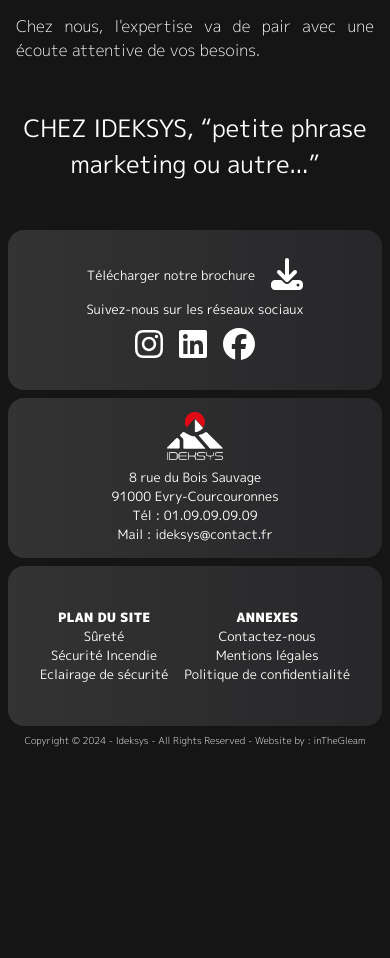
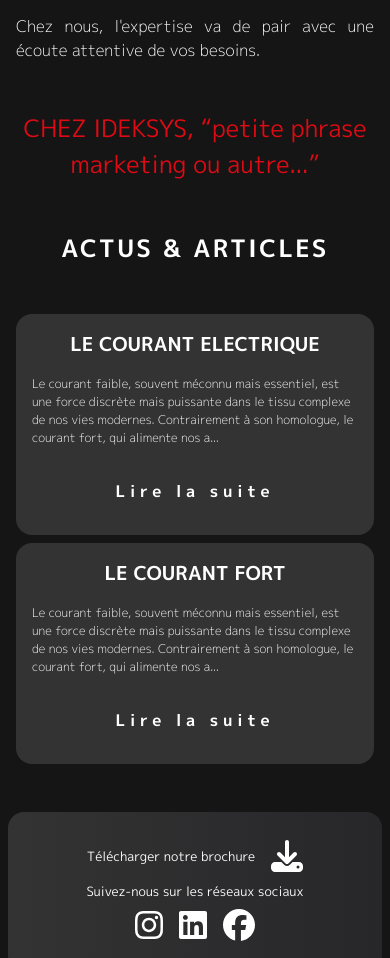
Before and after one commit to jessygomes/Ideksys_Website, a Next.js app: page / in a window 390 px wide. Shown: the part 1254-2212 px from the top of the page. Before the commit the page ends 2010 px from the top, so only its background shows below. Built offline with nearby package versions, Linux system fonts and the light colour scheme.

Commit message:
Ajout articles Homepage & detail Responsive

```diff
--- a/src/app/actualites/[slug]/page.tsx
+++ b/src/app/actualites/[slug]/page.tsx
@@ -1,9 +1,14 @@
 import Link from "next/link";
-import React from "react";
+import type { Metadata } from "next";
+
+export const metadata: Metadata = {
+  title: "Le courant faible | Ideksys",
+  description: "Article - Ideksys",
+};
 
 export default function ArticlePage() {
   return (
-    <section className="flex flex-col gap-[2rem] mt-[7rem] w-full px-[15rem]">
+    <section className="flex flex-col gap-[0.5rem] lg:gap-[2rem] mt-[7rem] w-full px-[0.5rem] lg:px-[15rem]">
       <h1 className="text-white font-mPlusBold tracking-widest text-[1.5rem] lg:text-[2rem] text-center my-[0.5rem]">
         LE COURANT FAIBLE
       </h1>
@@ -37,7 +42,14 @@ export default function ArticlePage() {
         les plus fins peuvent avoir un impact monumental sur notre monde
         moderne.
       </p>
-      <div className="flex flex-wrap justify-center gap-[1rem]"></div>
+      <div className="flex flex-wrap justify-center gap-[1rem]">
+        <Link
+          href="/actualites"
+          className="p-[1rem] lg:w-[50%] text-white text-center hover:text-white bg-gris-case font-mPlusBold tracking-[0.3rem] bg-gradient-to-r from-black-800 to-zinc-600 rounded-2xl lg:rounded-3xl focus:outline-none focus:ring-2 focus:ring-red-600 transition-all duration-300 ease-in-out hover:from-red-600 hover:to-red-800 hover:ring-2 hover:ring-red-600 hover:shadow-xl"
+        >
+          Revenir sur la page Actus & Articles
+        </Link>
+      </div>
     </section>
   );
 }
--- a/src/app/actualites/page.tsx
+++ b/src/app/actualites/page.tsx
@@ -26,12 +26,12 @@ export default function Actu() {
           actus & articles
         </h1>
       </div>
-      <div className="flex flex-wrap justify-center gap-[1rem] px-[0.5rem] lg:px-[15rem]">
+      <div className="flex flex-wrap justify-center gap-[1rem] px-[0.5rem] lg:px-[14rem]">
         {posts.map((post) => (
           <Link
             key={post.id}
             href={`/actualites/${post.slug}`}
-            className="h-auto lg:w-[45%] bg-gris-case p-[1rem] lg:p-[2rem] rounded-2xl lg:rounded-3xl"
+            className="h-auto lg:w-[45%] bg-gris-case p-[1rem] lg:p-[2rem] rounded-2xl lg:rounded-3xl hover:bg-[#4b4b4b] transition-all duration-300 ease-in-out hover:shadow-xl"
           >
             <h2 className="text-white font-mPlusBold text-[1.2rem] lg:text-[1.5rem]">
               {post.title}
--- a/src/app/components/Footer.jsx
+++ b/src/app/components/Footer.jsx
@@ -79,17 +79,17 @@ export default function Footer() {
             <p className="text-white font-mPlusBlack text-[0.8rem]">
               PLAN DU SITE
             </p>
-            <Link className="" href="/surete">
+            <Link className="" href="/nos-expertises/surete">
               <p className=" font-mPlusRegular text-white text-[0.8rem] hover:text-bleu-surete">
                 Sûreté
               </p>
             </Link>
-            <Link className="" href="/securité-incendie">
+            <Link className="" href="/nos-expertises/securité-incendie">
               <p className=" font-mPlusRegular text-white text-[0.8rem] hover:text-rouge-incendie">
                 Sécurité Incendie
               </p>
             </Link>
-            <Link className="" href="/eclairage-de-securite">
+            <Link className="" href="/nos-expertises/eclairage-de-securite">
               <p className=" font-mPlusRegular text-white text-[0.8rem] hover:text-vert-securite">
                 Eclairage de sécurité
               </p>
--- /dev/null
+++ b/src/app/components/Home/Articles.tsx
@@ -0,0 +1,34 @@
+import Image from "next/image";
+import Link from "next/link";
+import posts from "../../../data/posts";
+
+export default function Articles() {
+  return (
+    <section>
+      <h1 className="text-white font-mPlusBold uppercase tracking-widest text-[1.5rem] lg:text-[2rem] text-center my-[0.5rem]">
+        actus & articles
+      </h1>
+      <div className="flex flex-col justify-center gap-[0.5rem] lg:gap-[1rem] sm:flex-row px-[1rem] lg:px-[15rem] mt-[3rem]">
+        {posts.slice(-2).map((post) => (
+          <article
+            key={post.id}
+            className="flex flex-col justify-between gap-[1rem] h-auto lg:w-[50%] bg-gris-case p-[1rem] lg:p-[2rem] rounded-2xl lg:rounded-3xl hover:shadow-2xl transition-all duration-300 ease-in-out"
+          >
+            <h2 className="text-white text-center font-mPlusBold text-[1.2rem] lg:text-[1.2rem]">
+              {post.title}
+            </h2>
+            <p className="text-white text-[12px] lg:text-[1rem] font-mPlusLight">
+              {post.content.substring(0, 200)}...
+            </p>
+            <Link
+              className="p-[1rem] w-full text-center text-white hover:text-white font-mPlusBold tracking-[0.3rem] bg-gradient-to-r from-black-800 to-zinc-600 rounded-2xl lg:rounded-3xl focus:outline-none focus:ring-2 focus:ring-red-600 transition-all duration-300 ease-in-out hover:from-red-600 hover:to-red-800 hover:ring-2 hover:ring-red-600 hover:shadow-xl"
+              href={`/actualites/${post.slug}`}
+            >
+              Lire la suite
+            </Link>
+          </article>
+        ))}
+      </div>
+    </section>
+  );
+}
--- a/src/app/components/Home/Homepage.jsx
+++ b/src/app/components/Home/Homepage.tsx
@@ -3,6 +3,7 @@ import Expertises from "./Expertises";
 import Services from "./Services";
 import SavoirFaire from "./SavoirFaire";
 import { TestCard } from "./TestCard";
+import Articles from "./Articles";
 
 export default function Homepage() {
   return (
@@ -17,6 +18,9 @@ export default function Homepage() {
       <div className="mt-[3rem] lg:mt-[3rem]">
         <SavoirFaire />
       </div>
+      <div className="mt-[3rem] lg:mt-[3rem]">
+        <Articles />
+      </div>
     </div>
   );
 }
--- a/src/app/components/Home/SavoirFaire.jsx
+++ b/src/app/components/Home/SavoirFaire.tsx
@@ -53,7 +53,7 @@ export default function SavoirFaire() {
           </p>
         </article>
       </div>
-      <p className="text-center text-[1.5rem] text-white font-mPlusRegular mt-[3rem]">
+      <p className="text-center text-[1.5rem] text-rouge-incendie font-mPlusRegular mt-[3rem]">
         CHEZ IDEKSYS, “petite phrase marketing ou autre...”
       </p>
     </section>
--- a/src/app/components/Home/Services.jsx
+++ b/src/app/components/Home/Services.tsx
@@ -4,14 +4,14 @@ import Link from "next/link";
 export default function Services() {
   return (
     <div className="flex flex-wrap justify-center lg:flex-row px-[0.5rem] lg:px-[1rem] gap-[0.5rem] lg:gap-[1rem]">
-      <div className="flex flex-col justify-center items-center gap-[0.5rem] lg:gap-[1rem] lg:flex-[3] sm:flex-[3] h-[3.5rem] sm:h-[6rem] lg:h-[10rem] w-full rounded-2xl lg:rounded-3xl overflow-hidden bg-gradient-to-r from-gris-case to-zinc-800 CardService">
+      <div className="flex flex-col justify-center items-center gap-[0.5rem] lg:gap-[1rem] lg:flex-[3] sm:flex-[3] h-[3.5rem] sm:h-[6rem] lg:h-[10rem] w-full rounded-2xl lg:rounded-3xl overflow-hidden bg-gradient-to-r from-gris-case to-zinc-800 hover:shadow-2xl CardService">
         <h2 className=" font-mPlusBold text-white lg:text-[1.8rem]">
           NOS SERVICES
         </h2>
       </div>
       <Link
         href="/surete"
-        className="flex px-3 sm:flex-col justify-center items-center gap-[0.5rem] sm:gap-[0.2rem] lg:gap-[1rem] sm:flex-[2] lg:flex-[2] h-[3.5rem] sm:h-[6rem] lg:h-[10rem] w-[48%] rounded-2xl lg:rounded-3xl overflow-hidden bg-gradient-to-r from-gris-case to-zinc-800 CardService"
+        className="flex px-3 sm:flex-col justify-center items-center gap-[0.5rem] sm:gap-[0.2rem] lg:gap-[1rem] sm:flex-[2] lg:flex-[2] h-[3.5rem] sm:h-[6rem] lg:h-[10rem] w-[48%] rounded-2xl lg:rounded-3xl overflow-hidden bg-gradient-to-r from-gris-case to-zinc-800 hover:shadow-2xl CardService"
       >
         <div className="h-[1.5rem] lg:h-[5rem] w-auto">
           <Image
@@ -28,7 +28,7 @@ export default function Services() {
       </Link>
       <Link
         href="/surete"
-        className="flex px-3 sm:flex-col justify-center items-center gap-[0.5rem] sm:gap-[0.2rem] lg:gap-[1rem] sm:flex-[2] lg:flex-[2] h-[3.5rem] sm:h-[6rem] lg:h-[10rem] w-[48%] rounded-2xl lg:rounded-3xl overflow-hidden bg-gradient-to-r from-gris-case to-zinc-800 CardService"
+        className="flex px-3 sm:flex-col justify-center items-center gap-[0.5rem] sm:gap-[0.2rem] lg:gap-[1rem] sm:flex-[2] lg:flex-[2] h-[3.5rem] sm:h-[6rem] lg:h-[10rem] w-[48%] rounded-2xl lg:rounded-3xl overflow-hidden bg-gradient-to-r from-gris-case to-zinc-800 hover:shadow-2xl CardService"
       >
         <div className="h-[1.5rem] lg:h-[5rem] w-auto">
           <Image
@@ -45,7 +45,7 @@ export default function Services() {
       </Link>
       <Link
         href="/surete"
-        className="flex px-3 sm:flex-col justify-center items-center gap-[0.5rem] sm:gap-[0.2rem] lg:gap-[1rem] sm:flex-[2] lg:flex-[2] h-[3.5rem] sm:h-[6rem] lg:h-[10rem] w-[48%] rounded-2xl lg:rounded-3xl overflow-hidden bg-gradient-to-r from-gris-case to-zinc-800 CardService"
+        className="flex px-3 sm:flex-col justify-center items-center gap-[0.5rem] sm:gap-[0.2rem] lg:gap-[1rem] sm:flex-[2] lg:flex-[2] h-[3.5rem] sm:h-[6rem] lg:h-[10rem] w-[48%] rounded-2xl lg:rounded-3xl overflow-hidden bg-gradient-to-r from-gris-case to-zinc-800 hover:shadow-2xl CardService"
       >
         <div className="h-[1.5rem] lg:h-[5rem] w-auto">
           <Image
@@ -62,7 +62,7 @@ export default function Services() {
       </Link>
       <Link
         href="/surete"
-        className="flex px-3 sm:flex-col justify-center items-center gap-[0.5rem] sm:gap-[0.2rem] lg:gap-[1rem] sm:flex-[2] lg:flex-[2] h-[3.5rem] sm:h-[6rem] lg:h-[10rem] w-[48%] rounded-2xl lg:rounded-3xl overflow-hidden bg-gradient-to-r from-gris-case to-zinc-800 CardService"
+        className="flex px-3 sm:flex-col justify-center items-center gap-[0.5rem] sm:gap-[0.2rem] lg:gap-[1rem] sm:flex-[2] lg:flex-[2] h-[3.5rem] sm:h-[6rem] lg:h-[10rem] w-[48%] rounded-2xl lg:rounded-3xl overflow-hidden bg-gradient-to-r from-gris-case to-zinc-800 hover:shadow-2xl CardService"
       >
         <div className="h-[1.5rem] lg:h-[5rem] w-auto">
           <Image
--- a/tsconfig.json
+++ b/tsconfig.json
@@ -26,7 +26,7 @@
     "**/*.ts",
     "**/*.tsx",
     ".next/types/**/*.ts",
-    "src/app/components/Home/Homepage.jsx",
+    "src/app/components/Home/Homepage.tsx",
     "src/app/components/Home/TestCard.jsx"
   ],
   "exclude": ["node_modules"]
```
Also changed, not shown: src/app/components/Home/ImageHome.tsx (renamed from src/app/components/Home/ImageHome.jsx).
